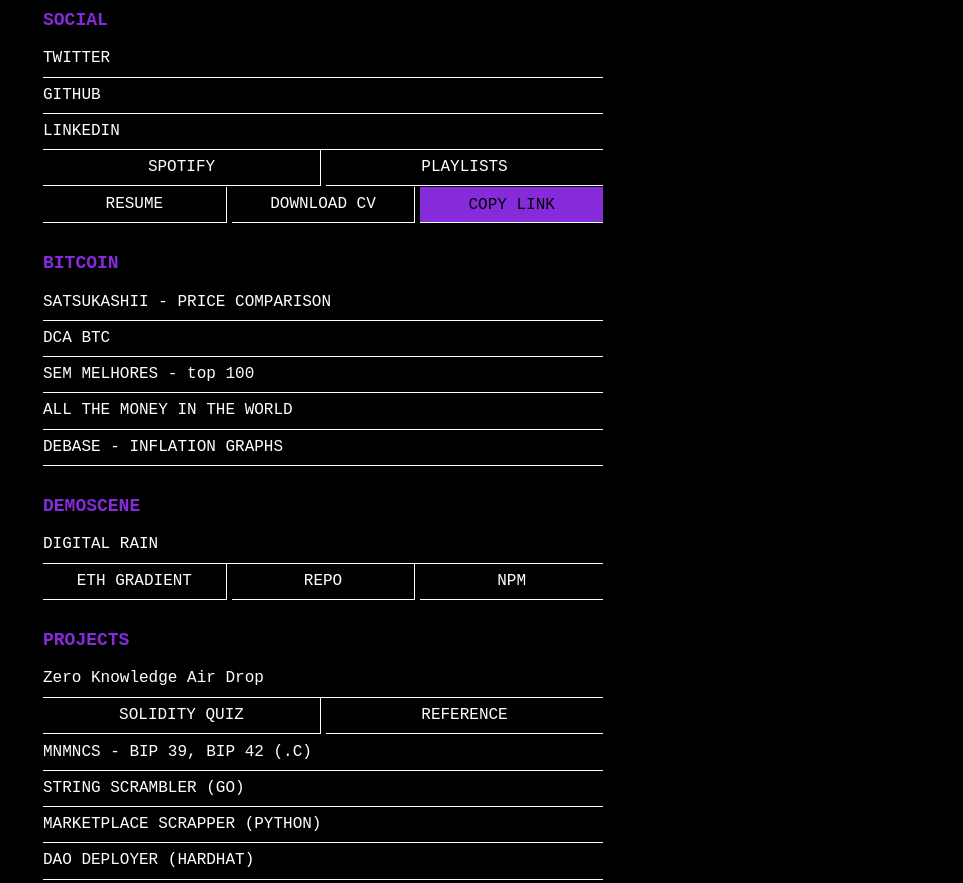
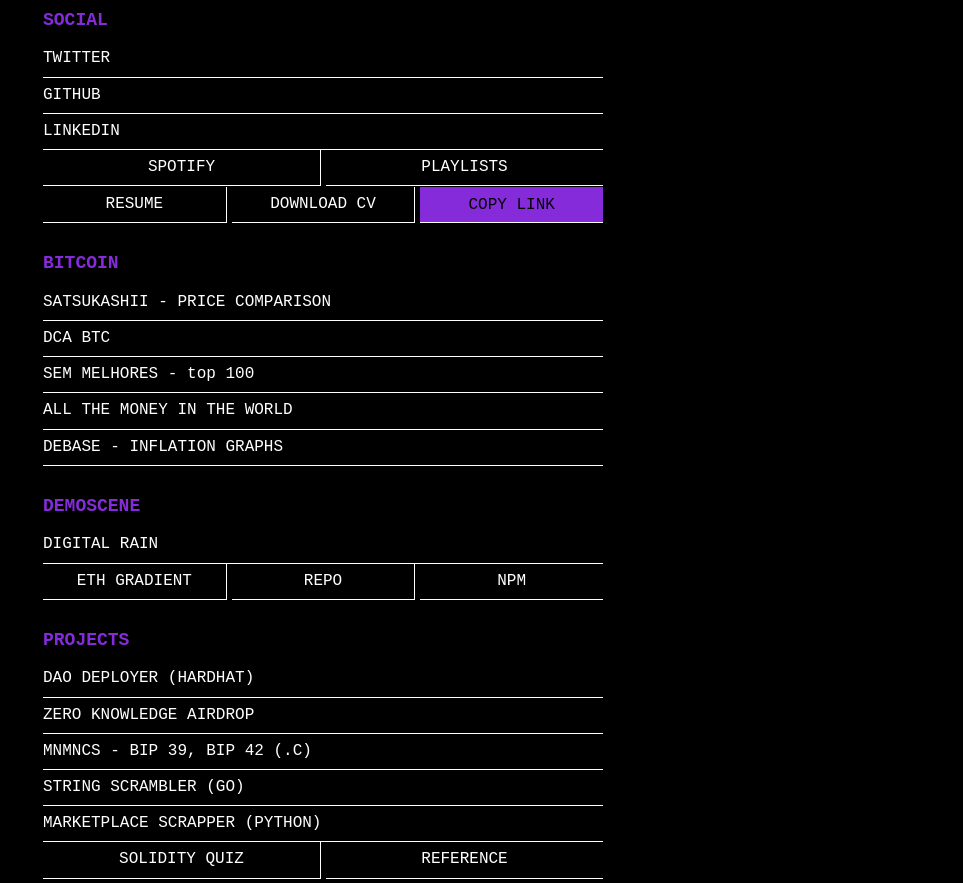
Before and after one commit to afa7789/links, a plain HTML site: page index.html in a window 1280 px wide. Shown: the part 69-952 px from the top of the page, without its empty margins (317-1280 px from the left). Drawn offline with Linux system fonts and the light colour scheme.

Commit message:
Update project links in index.html

```diff
--- a/index.html
+++ b/index.html
@@ -238,15 +238,15 @@
 
         <section>
             <h2>PROJECTS</h2>
-            <a href="https://github.com/afa7789/zk-token-distributor" rel="noopener noreferrer" target="_blank"> Zero Knowledge Air Drop </a>
+            <a href="https://github.com/withtally/gov-deployer" rel="noopener noreferrer" target="_blank">DAO DEPLOYER (HARDHAT)</a>
+            <a href="https://github.com/afa7789/zk-token-distributor" rel="noopener noreferrer" target="_blank"> ZERO KNOWLEDGE AIRDROP</a>
+            <a href="https://github.com/afa7789/mnmncs" rel="noopener noreferrer" target="_blank">MNMNCS - BIP 39, BIP 42 (.C)</a>
+            <a href="https://github.com/afa7789/PK_scrambled_eggs" rel="noopener noreferrer" target="_blank">STRING SCRAMBLER (GO)</a>
+            <a href="https://github.com/afa7789/pyscrapper" rel="noopener noreferrer" target="_blank">MARKETPLACE SCRAPPER (PYTHON)</a>
             <div class="link-group">
                 <a href="https://afa7789.github.io/study_quiz/" rel="noopener noreferrer" target="_blank">SOLIDITY QUIZ</a>
                 <a href="https://github.com/afa7789/study_quiz/blob/master/content.md" rel="noopener noreferrer" target="_blank">REFERENCE</a>
             </div>
-            <a href="https://github.com/afa7789/mnmncs" rel="noopener noreferrer" target="_blank">MNMNCS - BIP 39, BIP 42 (.C)</a>
-            <a href="https://github.com/afa7789/PK_scrambled_eggs" rel="noopener noreferrer" target="_blank">STRING SCRAMBLER (GO)</a>
-            <a href="https://github.com/afa7789/pyscrapper" rel="noopener noreferrer" target="_blank">MARKETPLACE SCRAPPER (PYTHON)</a>
-            <a href="https://github.com/withtally/gov-deployer" rel="noopener noreferrer" target="_blank">DAO DEPLOYER (HARDHAT)</a>
         </section>
 
         <section>
```
